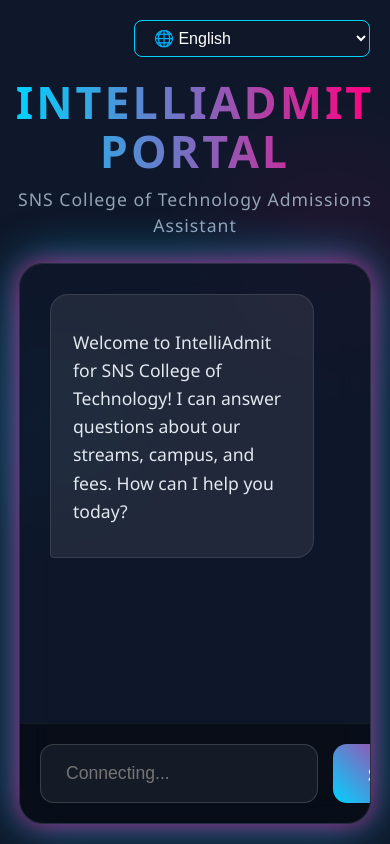
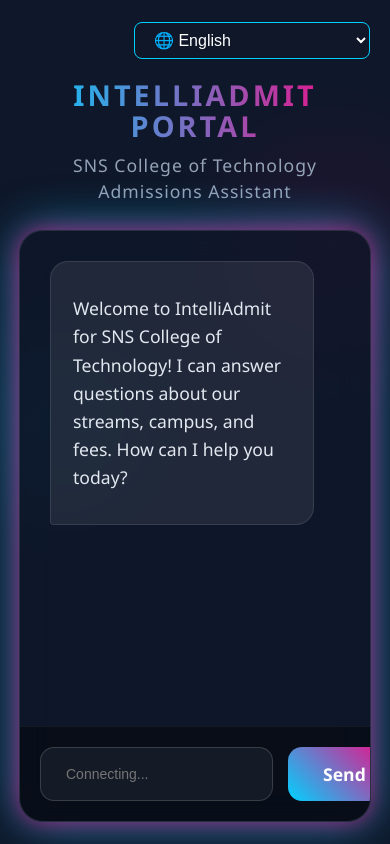
Before and after one commit to kavishM765/IntelliAdmit-Agent, a React app in the folder frontend/: page / in a window 390 px wide. Built offline with nearby package versions, Linux system fonts and the light colour scheme; no server answers; the HTML template or start-up script is replaced by a standard one.

Commit message:
UI: Final mobile responsiveness fix

```diff
--- a/frontend/src/App.css
+++ b/frontend/src/App.css
@@ -203,3 +203,34 @@
     display: none; /* Hide things that don't fit */
   }
 }
+
+/* Special fixes for mobile screens */
+@media screen and (max-width: 600px) {
+  /* 1. Make the main title smaller so it doesn't overflow */
+  h1, .portal-title {
+    font-size: 1.8rem !important;
+    text-align: center;
+  }
+
+  /* 2. Adjust the container padding so it doesn't touch the edges */
+  .container, .main-wrapper {
+    padding: 10px !important;
+    width: 100% !important;
+    box-sizing: border-box;
+  }
+
+  /* 3. Fix the input area at the bottom */
+  .input-area {
+    flex-direction: row; /* Keep button next to input */
+    gap: 5px;
+  }
+
+  input {
+    font-size: 14px !important; /* Prevents iOS zoom-in on focus */
+  }
+
+  /* 4. Ensure the chat box doesn't push the input off-screen */
+  .chat-box {
+    height: 60vh !important;
+  }
+}
```
